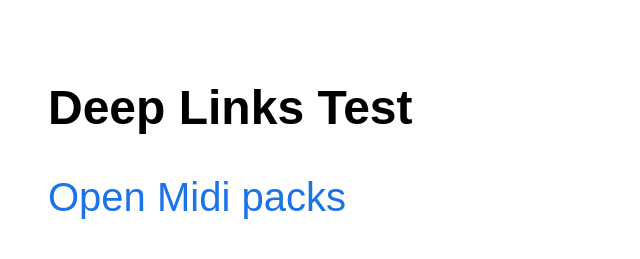
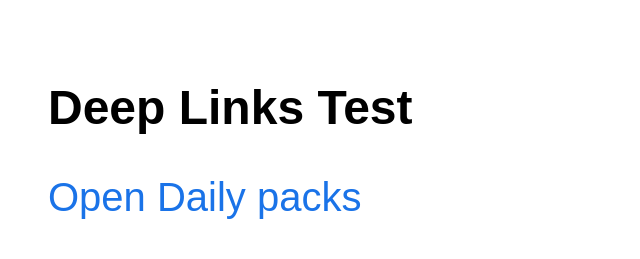
Before and after one commit to NazarNovak-ny/deep-links-test, a plain HTML site: page index.html in a window 1280 px wide. Shown: the top 259 px of the page, without its empty margins (0-640 px from the left). Drawn offline with Linux system fonts and the light colour scheme.

Commit message:
Update index.html

```diff
--- a/index.html
+++ b/index.html
@@ -38,7 +38,7 @@
     <h1>Deep Links Test</h1>
 
     <ul>
-      <li><a href="nytxwd://packs?type=daily">Open Midi packs</a></li>
+      <li><a href="nytxwd://packs?type=daily">Open Daily packs</a></li>
       <li><a href="nytxwd://packs?type=midi">Open Midi packs</a></li>
       <li><a href="nytxwd://packs?type=mini">Open Mini packs</a></li>
       <li><a href="nytxwd://packs">Open packs without type</a></li>
```
